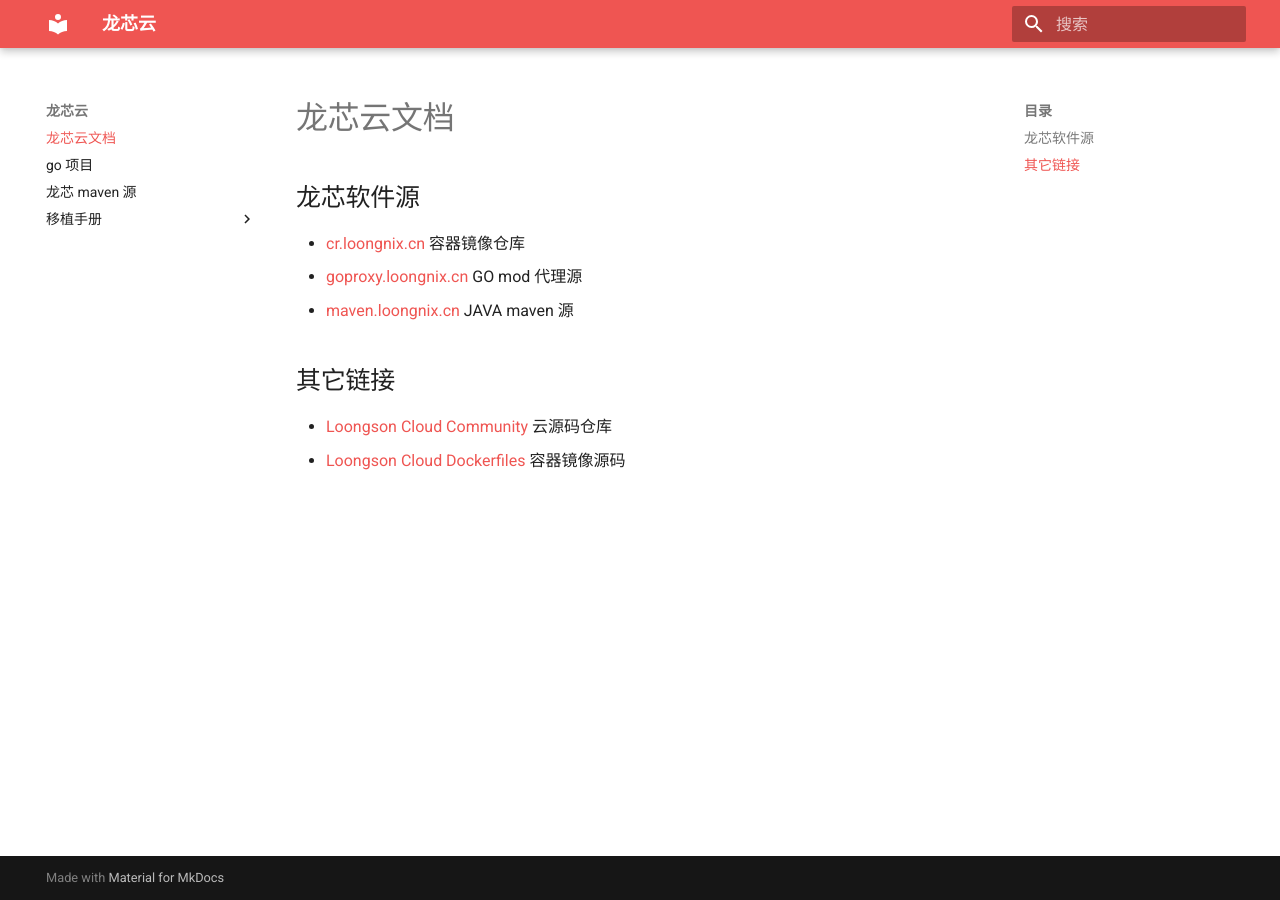
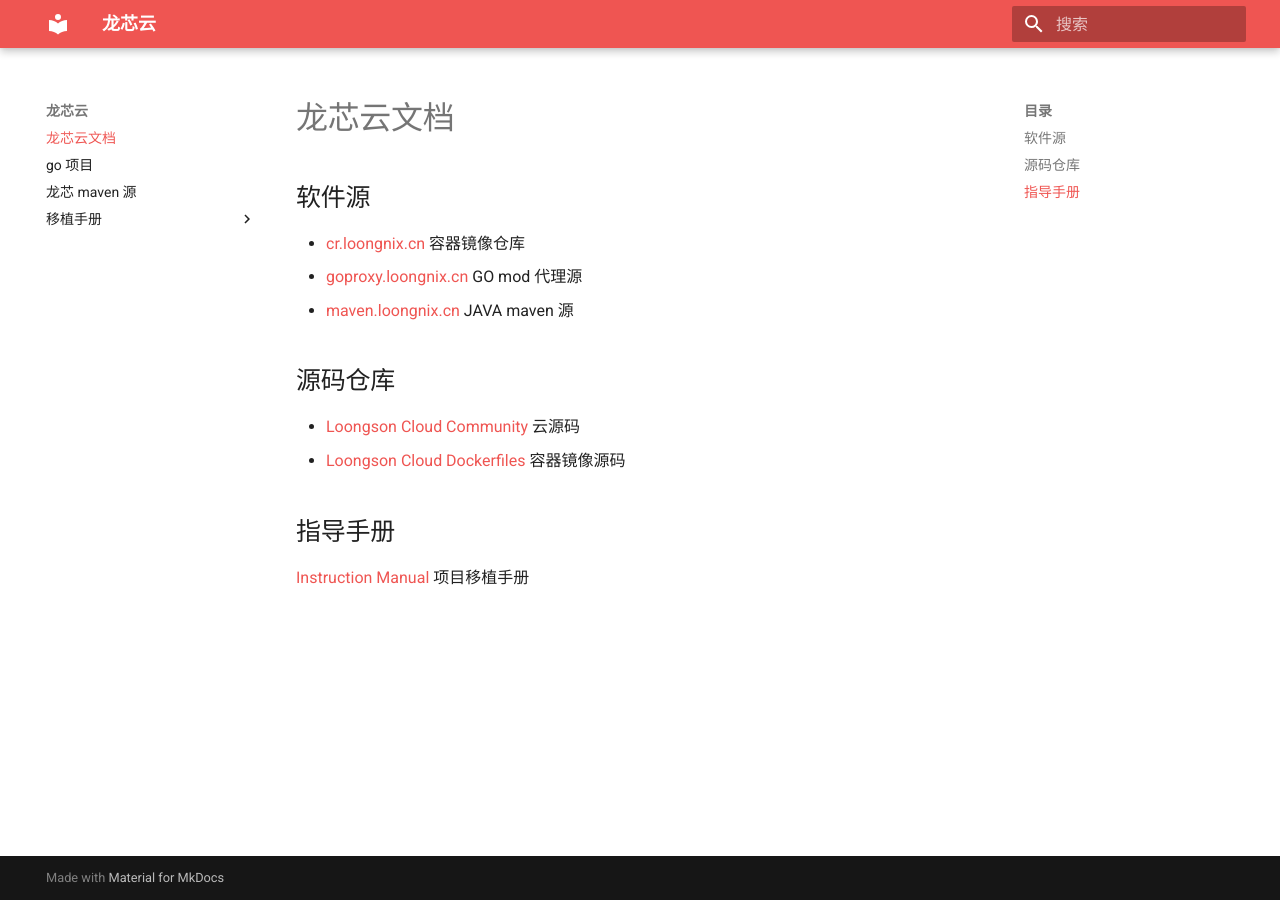
Before and after one commit to Loongson-Cloud-Community/Loongson-Cloud-Community, an MkDocs documentation site: the page built from docs/index.md, in a window 1280 px wide. Built offline with MkDocs 1.6.1 and Material for MkDocs 9.7.7, drawn with Linux system fonts in a browser that asks for light colours.

Commit message:
Update index.md

```diff
--- a/docs/index.md
+++ b/docs/index.md
@@ -1,11 +1,14 @@
 # 龙芯云文档
 
-## 龙芯软件源
+## 软件源
 
 - [cr.loongnix.cn](http://cr.loongnix.cn)  容器镜像仓库
 - [goproxy.loongnix.cn](http://goproxy.loongnix.cn) GO mod 代理源
 - [maven.loongnix.cn](http://maven.loongnix.cn) JAVA maven 源
 
-## 其它链接
-- [Loongson Cloud Community](https://github.com/Loongson-Cloud-Community/) 云源码仓库
+## 源码仓库
+- [Loongson Cloud Community](https://github.com/Loongson-Cloud-Community/) 云源码
 - [Loongson Cloud Dockerfiles](https://github.com/Loongson-Cloud-Community/dockerfiles) 容器镜像源码
+
+## 指导手册
+ [Instruction Manual](https://github.com/Loongson-Cloud-Community/Loongson-Cloud-Community/tree/main/docs/%E7%A7%BB%E6%A4%8D%E6%89%8B%E5%86%8C) 项目移植手册
```
